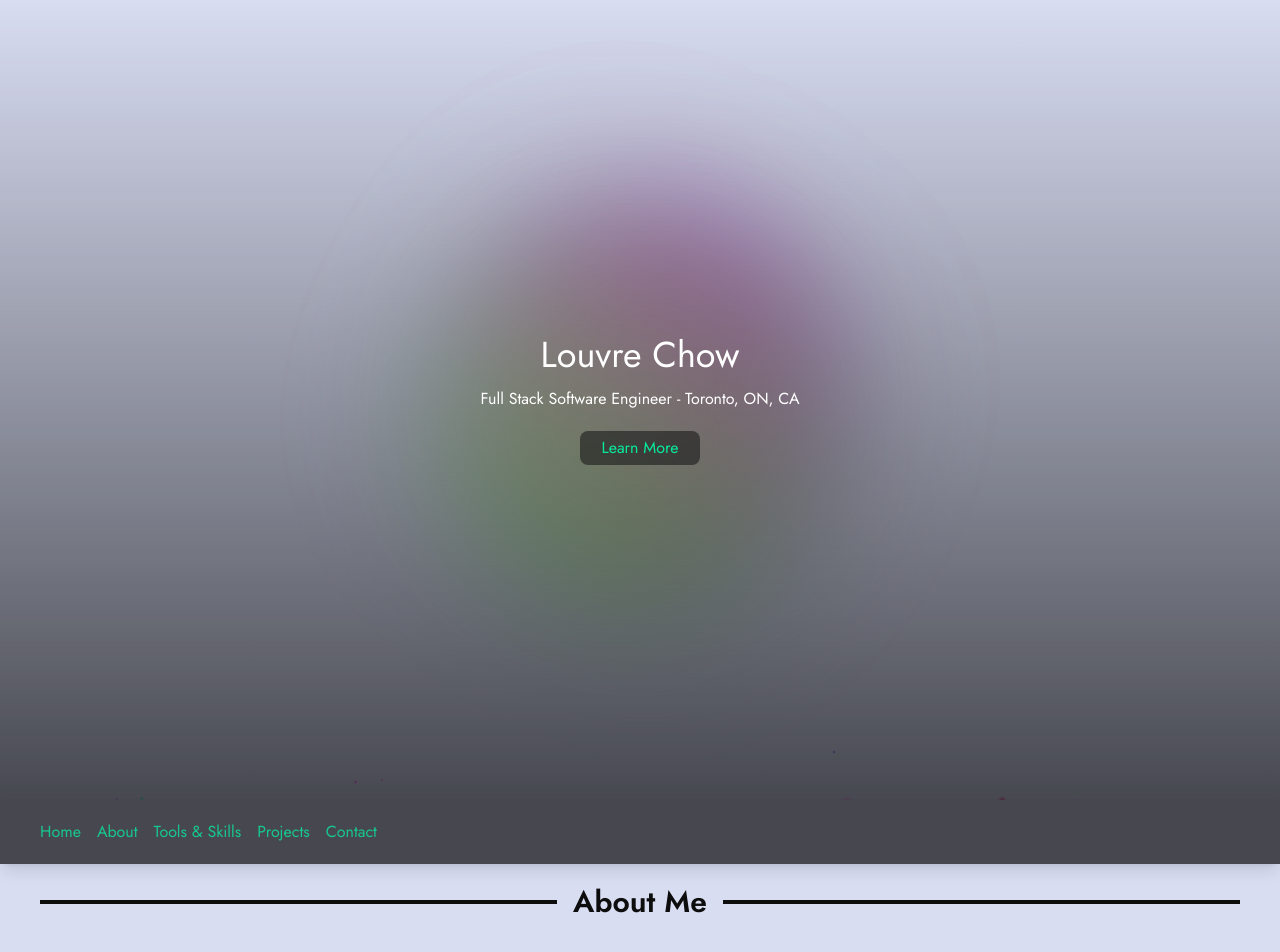
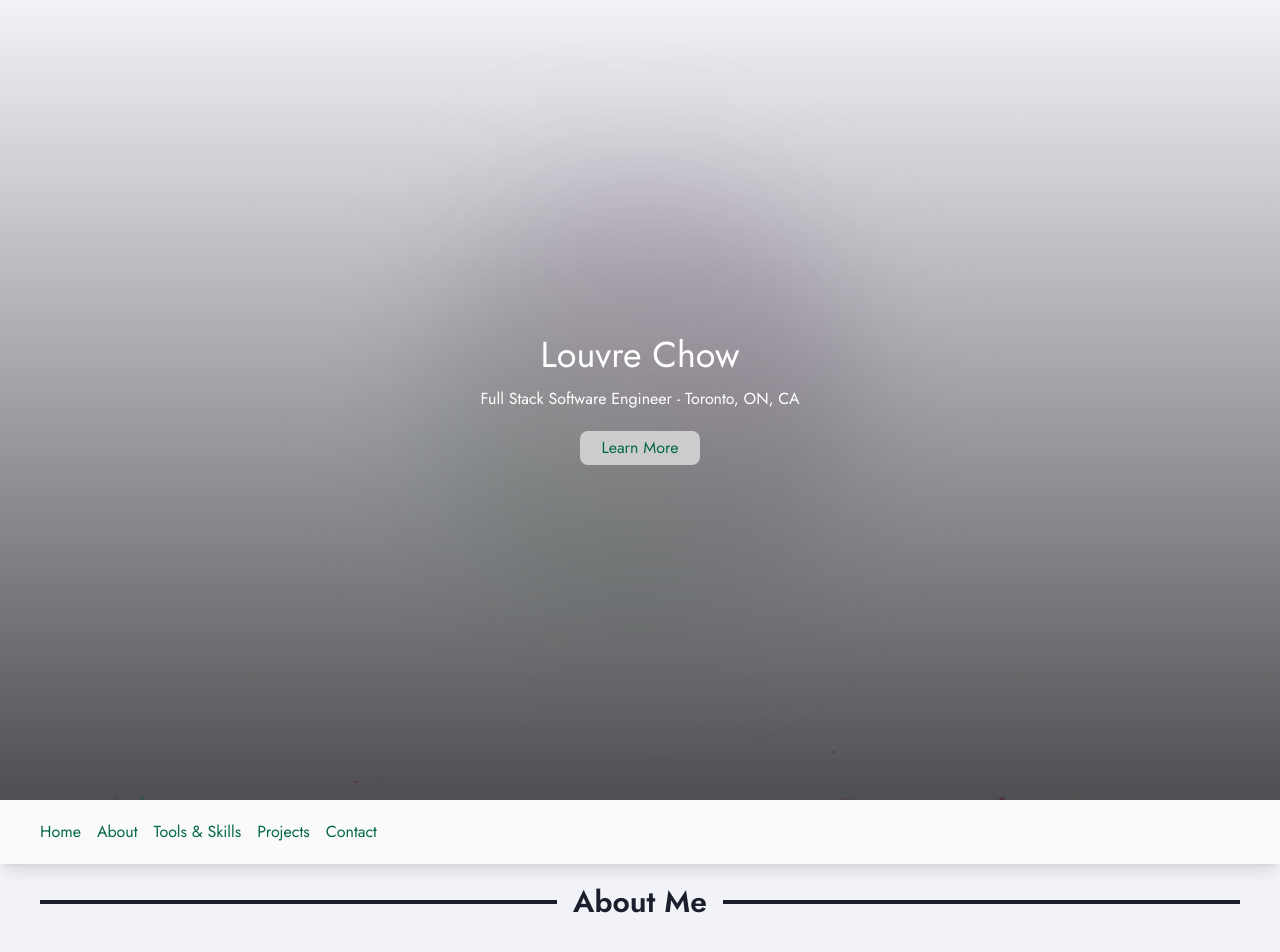
Before and after one commit to louvrecly/portfolio-react, a React (Vite) app: page / in a window 1280 px wide. Shown: the top 952 px of the page. Built offline with nearby package versions, Linux system fonts and the light colour scheme.

Commit message:
theme/light-muted-lavender: update color tokens and component styles for light theme

```diff
--- a/index.html
+++ b/index.html
@@ -7,7 +7,7 @@
     <title>Louvre Chow | Personal Portfolio</title>
   </head>
 
-  <body class="u-min-w-[320px] u-min-h-screen u-bg-main u-text-primary">
+  <body class="u-min-w-[320px] u-min-h-screen u-bg-surface u-text-on-surface">
     <div id="root"></div>
     <script type="module" src="/src/main.tsx"></script>
   </body>
--- a/src/components/Background/GradientBackground.tsx
+++ b/src/components/Background/GradientBackground.tsx
@@ -1,8 +1,8 @@
 const GradientBackground = () => {
   return (
     <div className="u-fixed u-inset-x-0 u-top-0 u-h-screen u-justify-center u-flex u-items-center u-animate-spin-slow">
-      <div className="u-absolute u-w-[50vh] u-h-[50vh] u-bg-gradient-to-r u-from-cool-positive u-to-cool-negative u-rounded-full u-blur-3xl u-animate-pulse-full"></div>
-      <div className="u-absolute u-w-[50vh] u-h-[50vh] u-bg-gradient-to-r u-from-warm-positive u-to-warm-negative u-rounded-full u-blur-3xl u-animate-pulse-full-alt"></div>
+      <div className="u-absolute u-w-[50vh] u-h-[50vh] u-bg-gradient-to-r u-from-cool-from u-to-cool-to u-rounded-full u-blur-3xl u-animate-pulse-full"></div>
+      <div className="u-absolute u-w-[50vh] u-h-[50vh] u-bg-gradient-to-r u-from-warm-from u-to-warm-to u-rounded-full u-blur-3xl u-animate-pulse-full-alt"></div>
     </div>
   );
 };
--- a/src/components/Banner.tsx
+++ b/src/components/Banner.tsx
@@ -14,9 +14,15 @@ const Banner = ({ name, title, location }: BannerProps) => {
     <Section id="home">
       <GlowBackground />
 
+      {/*
+        The hero is a deliberately inverted region: it stays dark in both
+        themes, because the GlowBackground particles are generated at bright
+        lightness values to glow against black. The literal colours here are
+        intentional and must not be swapped for surface tokens.
+      */}
       <div className="u-py-16 u-px-5 u-absolute u-inset-0 u-bg-gradient-to-t u-from-zinc-950/70 u-to-transparent u-flex u-justify-center u-items-center sm:u-px-10">
         <div>
-          <div className="u-mb-5 u-text-secondary">
+          <div className="u-mb-5 u-text-white">
             <h1 className="u-mb-3 u-text-4xl">{name}</h1>
 
             <h2>
--- a/src/components/Button.tsx
+++ b/src/components/Button.tsx
@@ -11,7 +11,7 @@ const Button = ({
   return (
     <button
       className={twMerge(
-        'u-py-1 u-px-5 u-bg-zinc-950/50 u-text-highlight/90 u-cursor-pointer u-transition-colors hover:u-bg-zinc-950/70 hover:u-text-highlight hover:u-border-highlight',
+        'u-py-1 u-px-5 u-bg-surface-raised u-text-highlight u-cursor-pointer u-transition-colors hover:u-border-highlight',
         className,
       )}
       {...props}
--- a/src/components/Card.tsx
+++ b/src/components/Card.tsx
@@ -10,7 +10,7 @@ const Card = ({ classes = '', children }: CardProps) => {
   return (
     <div
       className={twMerge(
-        'u-min-w-[280px] u-bg-zinc-950/50 u-text-secondary u-rounded u-shadow-lg u-overflow-hidden u-transition-shadow hover:u-shadow-xl',
+        'u-min-w-[280px] u-bg-surface-raised u-text-on-surface-raised u-rounded u-shadow-lg u-overflow-hidden u-transition-shadow hover:u-shadow-xl',
         classes,
       )}
     >
--- a/src/components/Link.tsx
+++ b/src/components/Link.tsx
@@ -11,7 +11,7 @@ const Link = ({
   return (
     <a
       className={twMerge(
-        'u-text-highlight/70 u-transition-colors hover:u-text-highlight',
+        'u-text-highlight u-transition hover:u-underline',
         className,
       )}
       {...props}
--- a/src/components/NavBar.tsx
+++ b/src/components/NavBar.tsx
@@ -21,7 +21,7 @@ const NavBar = ({ navItems = [] }: NavBarProps) => {
 
   return (
     <div className="u-sticky u-top-0 u-inset-x-0 u-z-10">
-      <nav className="u-relative u-p-2 u-bg-zinc-950/70 u-shadow-lg u-z-10 u-transition hover:u-shadow-xl hover:u-bg-zinc-950/90 sm:u-py-5 sm:u-px-10">
+      <nav className="u-relative u-p-2 u-bg-surface-raised u-shadow-lg u-z-10 u-transition hover:u-shadow-xl sm:u-py-5 sm:u-px-10">
         <div className="u-flex u-flex-row-reverse sm:u-hidden">
           <Button
             className="u-py-2 u-px-4 u-border-none"
@@ -37,7 +37,7 @@ const NavBar = ({ navItems = [] }: NavBarProps) => {
       </nav>
 
       <div
-        className={`u-absolute u-top-0 u-right-0 u-bg-zinc-950/70 u-overflow-hidden u-transition-all sm:u-hidden ${
+        className={`u-absolute u-top-0 u-right-0 u-bg-surface-overlay u-text-on-surface-raised u-overflow-hidden u-transition-all sm:u-hidden ${
           isDrawerOpened ? 'u-w-full' : 'u-w-0'
         }`}
       >
--- a/src/components/Section.tsx
+++ b/src/components/Section.tsx
@@ -15,9 +15,9 @@ const Section = ({ title = '', id, children }: SectionProps) => {
     >
       {title && (
         <h2 className="u-p-5 u-text-3xl u-font-bold u-flex u-items-center u-gap-4 sm:u-px-10">
-          <span className="u-border-y-2 u-border-primary u-h-0 u-flex-1"></span>
+          <span className="u-border-y-2 u-border-on-surface u-h-0 u-flex-1"></span>
           <span>{title}</span>
-          <span className="u-border-y-2 u-border-primary u-h-0 u-flex-1"></span>
+          <span className="u-border-y-2 u-border-on-surface u-h-0 u-flex-1"></span>
         </h2>
       )}
 
--- a/src/index.css
+++ b/src/index.css
@@ -4,15 +4,30 @@
 @tailwind components;
 @tailwind utilities;
 
+/**
+ * Theme tokens.
+ *
+ * Dark is the default on :root; light overrides in the media query below.
+ * Names describe the role a colour plays, not a brand hierarchy — in
+ * particular `on-surface` and `on-surface-raised` are two different
+ * foregrounds bound to two different surfaces. See CONTEXT.md.
+ *
+ * Raised surfaces carry their alpha in the token so the rotating gradient
+ * bleeds through them, as it always has. `surface-overlay` is the opaque
+ * variant, for full-screen overlays like the mobile drawer, where you must
+ * not be able to read the page through the menu.
+ */
 :root {
-  --color-main: 0 0% 15%;
-  --color-primary: 0 0% 100%;
-  --color-secondary: 0 0% 100%;
-  --color-highlight: 45deg 100% 50%;
-  --color-cool-positive: 160deg 80% 60%;
-  --color-cool-negative: 250deg 80% 60%;
-  --color-warm-positive: 60deg 80% 60%;
-  --color-warm-negative: 350deg 80% 60%;
+  --color-surface: 0 0% 15%;
+  --color-on-surface: 0 0% 100%;
+  --color-surface-raised: 240 6% 4% / 0.5;
+  --color-surface-overlay: 240 6% 8%;
+  --color-on-surface-raised: 0 0% 100%;
+  --color-highlight: 160 90% 48%;
+  --color-cool-from: 160 80% 60%;
+  --color-cool-to: 250 80% 60%;
+  --color-warm-from: 60 80% 60%;
+  --color-warm-to: 350 80% 60%;
 
   line-height: 1.5;
   font-weight: 400;
@@ -24,6 +39,29 @@
   -webkit-font-smoothing: antialiased;
   -moz-osx-font-smoothing: grayscale;
   -webkit-text-size-adjust: 100%;
+}
+
+/**
+ * Light theme — "muted lavender".
+ *
+ * Gradient lightness is deliberately higher than dark's: a blob at peak
+ * darkens the effective background under text, and these values are the
+ * minimum lift that keeps every foreground above WCAG AA. Lowering them
+ * makes the animation more visible and the text less readable.
+ */
+@media (prefers-color-scheme: light) {
+  :root {
+    --color-surface: 230 32% 96%;
+    --color-on-surface: 230 26% 14%;
+    --color-surface-raised: 0 0% 100% / 0.58;
+    --color-surface-overlay: 0 0% 100%;
+    --color-on-surface-raised: 230 26% 14%;
+    --color-highlight: 160 95% 21%;
+    --color-cool-from: 190 45% 76%;
+    --color-cool-to: 255 48% 80%;
+    --color-warm-from: 45 45% 81%;
+    --color-warm-to: 340 42% 81%;
+  }
 }
 
 #root {
@@ -54,12 +92,3 @@ button:focus,
 button:focus-visible {
   outline: 4px auto -webkit-focus-ring-color;
 }
-
-@media (prefers-color-scheme: light) {
-  :root {
-    --color-main: 230deg 50% 90%;
-    --color-primary: 0 0% 5%;
-    --color-secondary: 0 0% 100%;
-    --color-highlight: 160deg 100% 50%;
-  }
-}
--- a/tailwind.config.js
+++ b/tailwind.config.js
@@ -9,17 +9,23 @@ export default {
         'pulse-full-alt': 'pulse-full-alt 10s ease infinite',
       },
       colors: {
-        main: 'hsl(var(--color-main))',
-        primary: 'hsl(var(--color-primary))',
-        secondary: 'hsl(var(--color-secondary))',
+        surface: {
+          DEFAULT: 'hsl(var(--color-surface))',
+          raised: 'hsl(var(--color-surface-raised))',
+          overlay: 'hsl(var(--color-surface-overlay))',
+        },
+        'on-surface': {
+          DEFAULT: 'hsl(var(--color-on-surface))',
+          raised: 'hsl(var(--color-on-surface-raised))',
+        },
         highlight: 'hsl(var(--color-highlight))',
         cool: {
-          positive: 'hsl(var(--color-cool-positive))',
-          negative: 'hsl(var(--color-cool-negative))',
+          from: 'hsl(var(--color-cool-from))',
+          to: 'hsl(var(--color-cool-to))',
         },
         warm: {
-          positive: 'hsl(var(--color-warm-positive))',
-          negative: 'hsl(var(--color-warm-negative))',
+          from: 'hsl(var(--color-warm-from))',
+          to: 'hsl(var(--color-warm-to))',
         },
       },
       fontFamily: {
```
Also changed, not shown: 1 other file (tests, documents, lock files or other folders).
